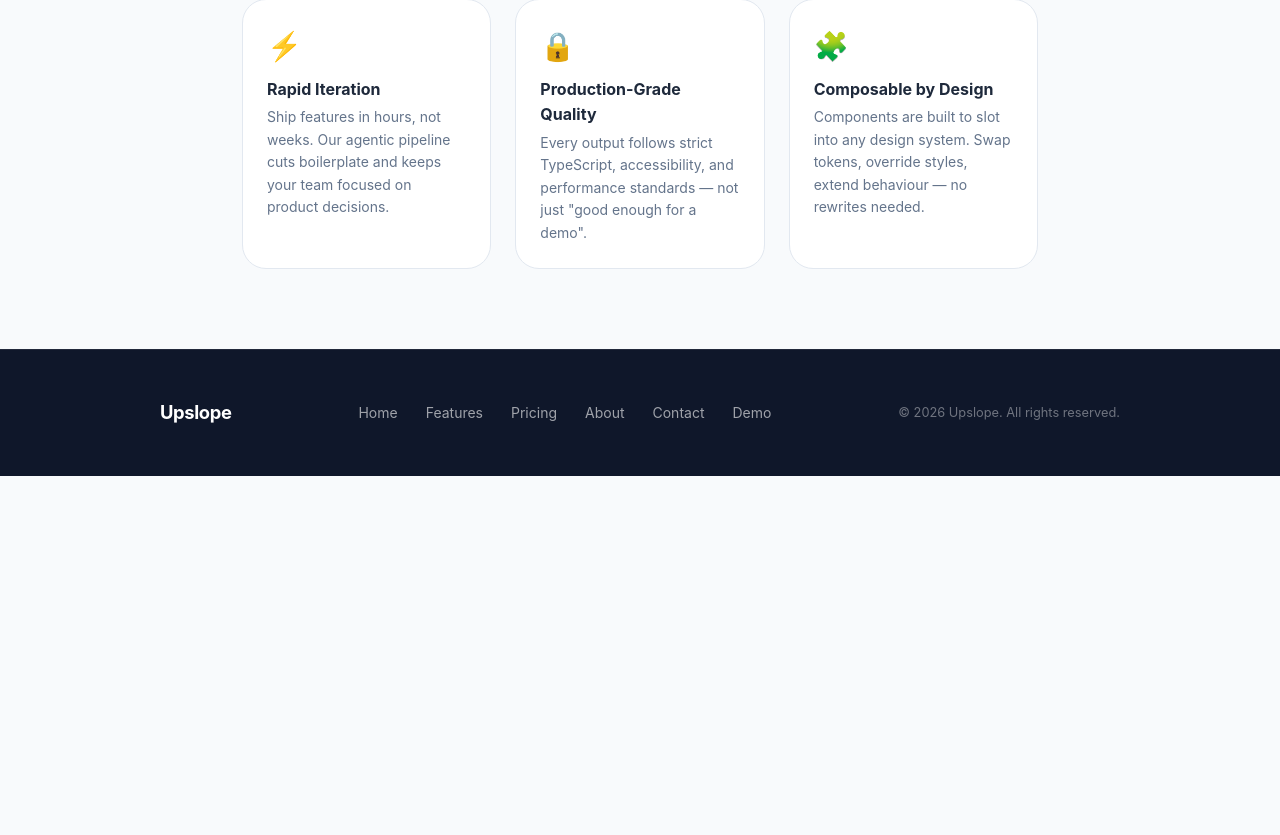
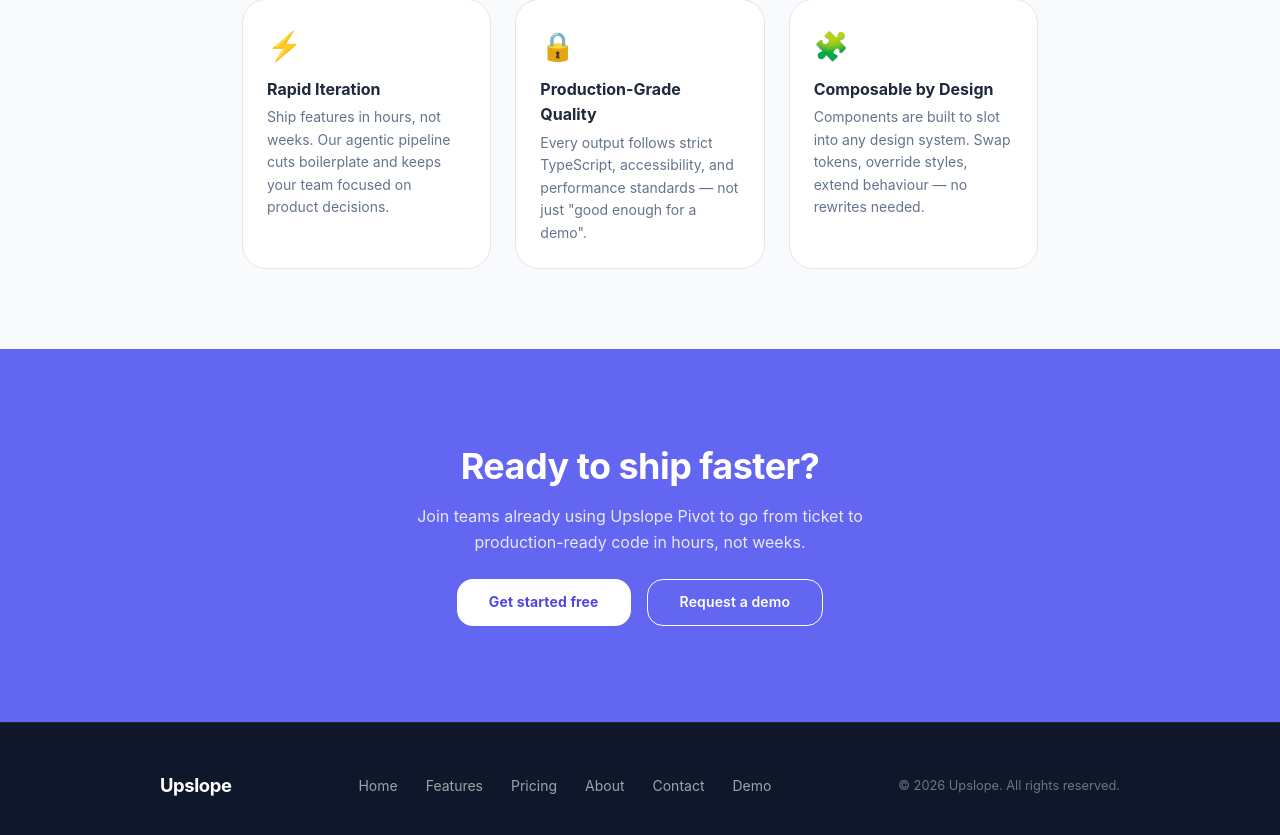
Before and after one commit to lenny-upslopepivot/kiro-test, a React (Vite) app: page / in a window 1280 px wide. Shown: the part 648-1483 px from the top of the page. Before the commit the page ends 1124 px from the top, so only its background shows below. Built offline with nearby package versions, Linux system fonts and the light colour scheme.

Commit message:
[IRN-52] feat: CTA Banner Component

```diff
--- /dev/null
+++ b/src/components/CtaBanner/CtaBanner.tsx
@@ -0,0 +1,46 @@
+import { Box, Button, Typography } from '@mui/material'
+import { ctaBannerStyles, type CtaBannerProps } from './ctaBanner-helpers'
+
+export const CtaBanner = ({
+  headline,
+  subtext,
+  primaryCtaLabel,
+  primaryCtaHref,
+  secondaryCtaLabel,
+  secondaryCtaHref,
+}: CtaBannerProps) => {
+  return (
+    <Box sx={ctaBannerStyles.root}>
+      <Box sx={ctaBannerStyles.inner}>
+        <Typography component="h2" sx={ctaBannerStyles.headline}>
+          {headline}
+        </Typography>
+
+        <Typography sx={ctaBannerStyles.subtext}>{subtext}</Typography>
+
+        <Box sx={ctaBannerStyles.buttonRow}>
+          <Button
+            component="a"
+            href={primaryCtaHref}
+            variant="contained"
+            disableElevation
+            sx={ctaBannerStyles.primaryButton}
+          >
+            {primaryCtaLabel}
+          </Button>
+
+          {secondaryCtaLabel && secondaryCtaHref && (
+            <Button
+              component="a"
+              href={secondaryCtaHref}
+              variant="outlined"
+              sx={ctaBannerStyles.secondaryButton}
+            >
+              {secondaryCtaLabel}
+            </Button>
+          )}
+        </Box>
+      </Box>
+    </Box>
+  )
+}
--- /dev/null
+++ b/src/components/CtaBanner/ctaBanner-helpers.ts
@@ -0,0 +1,85 @@
+import { type Theme } from '@mui/material'
+
+// ─── Props interface ──────────────────────────────────────────────────────────
+
+export interface CtaBannerProps {
+  headline: string
+  subtext: string
+  primaryCtaLabel: string
+  primaryCtaHref: string
+  secondaryCtaLabel?: string
+  secondaryCtaHref?: string
+}
+
+// ─── Styles ───────────────────────────────────────────────────────────────────
+
+export const ctaBannerStyles = {
+  // TODO(nova): final background treatment — consider gradient, section image overlay, or alternate brand color
+  root: (theme: Theme) => ({
+    backgroundColor: theme.palette.primary.main,
+    py: { xs: 8, md: 12 },
+    px: { xs: 2, sm: 4 },
+    textAlign: 'center' as const,
+  }),
+
+  inner: {
+    maxWidth: 640,
+    mx: 'auto',
+    display: 'flex',
+    flexDirection: 'column' as const,
+    alignItems: 'center',
+    gap: 2,
+  },
+
+  headline: (theme: Theme) => ({
+    fontWeight: 700,
+    fontSize: { xs: '1.75rem', md: '2.25rem' },
+    lineHeight: 1.2,
+    letterSpacing: '-0.015em',
+    color: theme.palette.primary.contrastText,
+  }),
+
+  subtext: (theme: Theme) => ({
+    fontSize: '1rem',
+    lineHeight: 1.6,
+    color: theme.palette.primary.contrastText,
+    opacity: 0.85,
+    maxWidth: 520,
+  }),
+
+  buttonRow: {
+    display: 'flex',
+    gap: 2,
+    flexWrap: 'wrap' as const,
+    justifyContent: 'center',
+    mt: 1,
+  },
+
+  primaryButton: (theme: Theme) => ({
+    backgroundColor: theme.palette.primary.contrastText,
+    color: theme.palette.primary.dark,
+    fontWeight: 700,
+    px: 4,
+    py: 1.25,
+    borderRadius: 2,
+    textTransform: 'none' as const,
+    '&:hover': {
+      backgroundColor: theme.palette.primary.light,
+      color: theme.palette.primary.contrastText,
+    },
+  }),
+
+  secondaryButton: (theme: Theme) => ({
+    border: `1.5px solid ${theme.palette.primary.contrastText}`,
+    color: theme.palette.primary.contrastText,
+    fontWeight: 600,
+    px: 4,
+    py: 1.25,
+    borderRadius: 2,
+    textTransform: 'none' as const,
+    '&:hover': {
+      backgroundColor: 'rgba(255, 255, 255, 0.12)',
+      borderColor: theme.palette.primary.contrastText,
+    },
+  }),
+}
--- /dev/null
+++ b/src/components/CtaBanner/index.ts
@@ -0,0 +1,2 @@
+export { CtaBanner } from './CtaBanner'
+export type { CtaBannerProps } from './ctaBanner-helpers'
--- a/src/components/index.ts
+++ b/src/components/index.ts
@@ -6,3 +6,5 @@ export { PricingCard } from './PricingCard'
 export type { PricingCardProps } from './PricingCard'
 export { MetricsTile } from './MetricsTile'
 export type { MetricsTileProps, TrendData } from './MetricsTile'
+export { CtaBanner } from './CtaBanner'
+export type { CtaBannerProps } from './CtaBanner'
--- a/src/pages/features/Features.tsx
+++ b/src/pages/features/Features.tsx
@@ -1,9 +1,10 @@
 import { Box, Typography } from '@mui/material'
-import { PageHeading } from '@/components'
+import { PageHeading, CtaBanner } from '@/components'
 import { featuresStyles, FEATURES } from './features-helpers'
 
 export const Features = () => {
   return (
+    <>
       <Box sx={featuresStyles.root}>
         <PageHeading />
 
@@ -17,5 +18,15 @@ export const Features = () => {
           ))}
         </Box>
       </Box>
+
+      <CtaBanner
+        headline="See it in action"
+        subtext="Every feature you just read about is live and in use today. Get your first ticket shipped in under a day."
+        primaryCtaLabel="Get started free"
+        primaryCtaHref="/signup"
+        secondaryCtaLabel="Request a demo"
+        secondaryCtaHref="/demo"
+      />
+    </>
   )
 }
--- a/src/pages/home/Home.tsx
+++ b/src/pages/home/Home.tsx
@@ -1,10 +1,11 @@
 import { Box, Button, Typography } from '@mui/material'
 import { Link } from 'react-router-dom'
-import { PageHeading } from '@/components'
+import { PageHeading, CtaBanner } from '@/components'
 import { homeStyles, FEATURE_CARDS } from './home-helpers'
 
 export const Home = () => {
   return (
+    <>
       <Box sx={homeStyles.root}>
         <PageHeading />
         <Box sx={homeStyles.ctaRow}>
@@ -27,5 +28,15 @@ export const Home = () => {
           ))}
         </Box>
       </Box>
+
+      <CtaBanner
+        headline="Ready to ship faster?"
+        subtext="Join teams already using Upslope Pivot to go from ticket to production-ready code in hours, not weeks."
+        primaryCtaLabel="Get started free"
+        primaryCtaHref="/signup"
+        secondaryCtaLabel="Request a demo"
+        secondaryCtaHref="/demo"
+      />
+    </>
   )
 }
```
Also changed, not shown: src/pages/pricing/Pricing.tsx (+12 -1 lines). Lines whose indentation alone changed are shown as unchanged.
